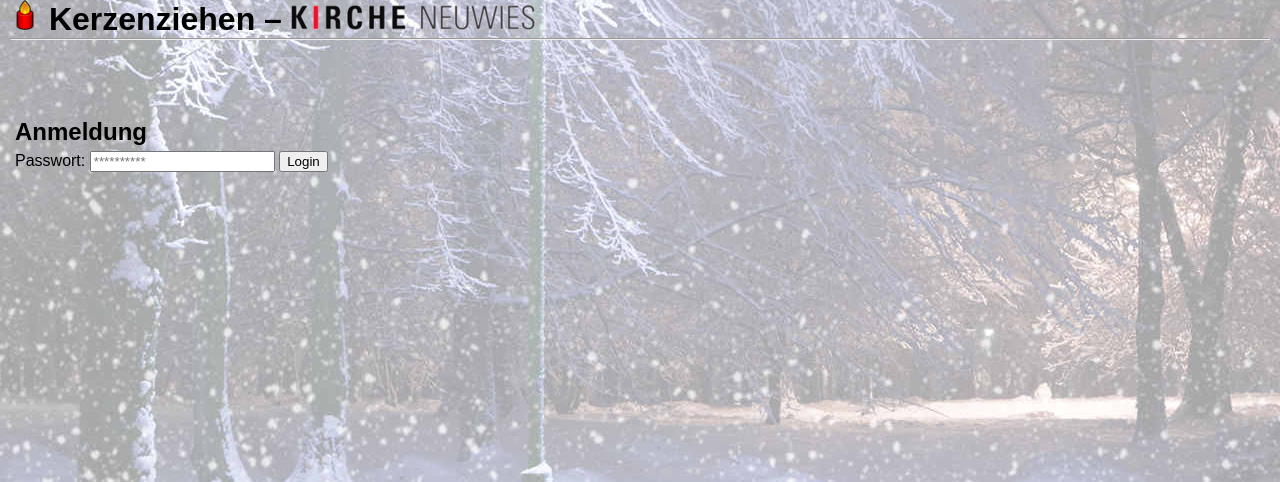
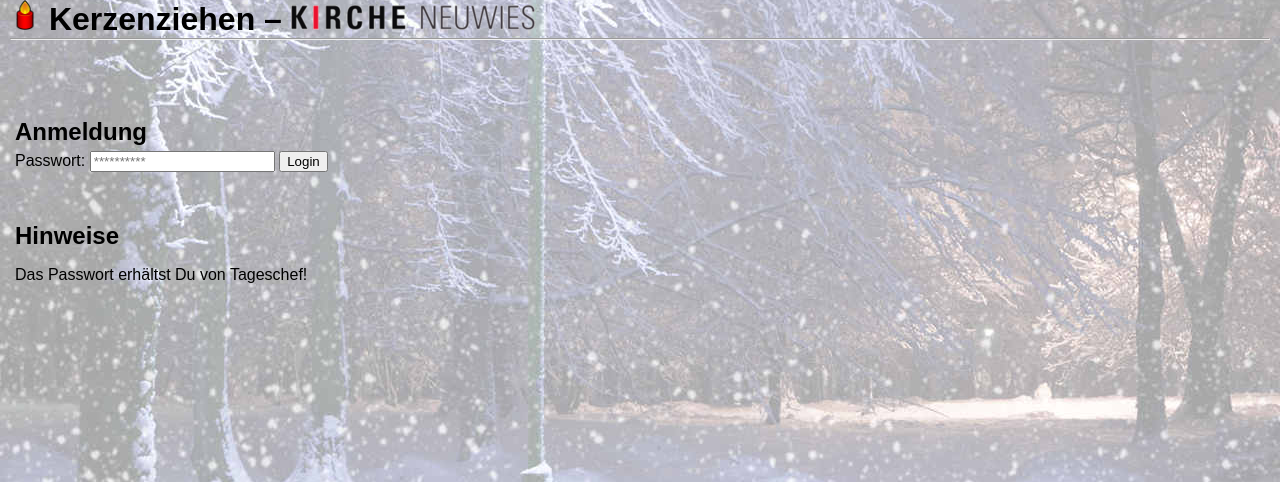
Before and after one commit to caco3/KerzenziehenKasse, a PHP site: page /login.php in a window 1280 px wide. Shown: the top 482 px of the page. Run offline with PHP 8.4, Linux system fonts and the light colour scheme.

Commit message:
added hint

```diff
--- a/src/login.php
+++ b/src/login.php
@@ -109,7 +109,9 @@ require_once("$root/framework/credentials_check.php");
     <input name="submit" type="submit" value="Login">
     </form>
 
-
+    <p></br></p>
+    <h2>Hinweise</h2>
+    <p>Das Passwort erhältst Du von Tageschef!</p>
 
         <!-- content End -->
     </div>
```
